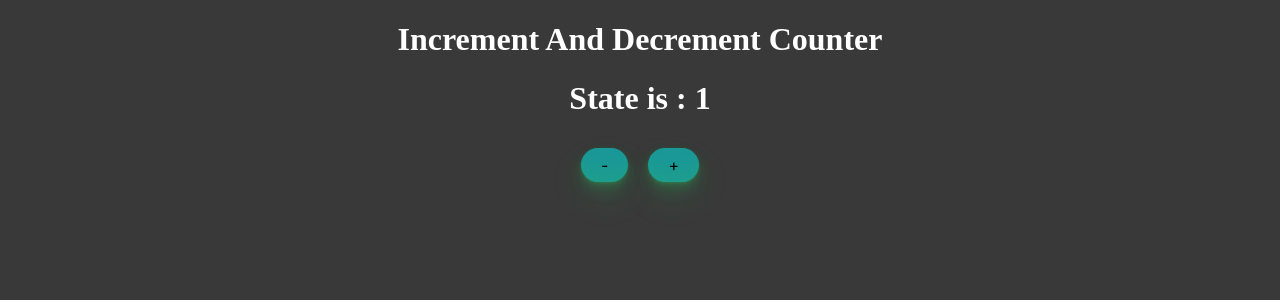
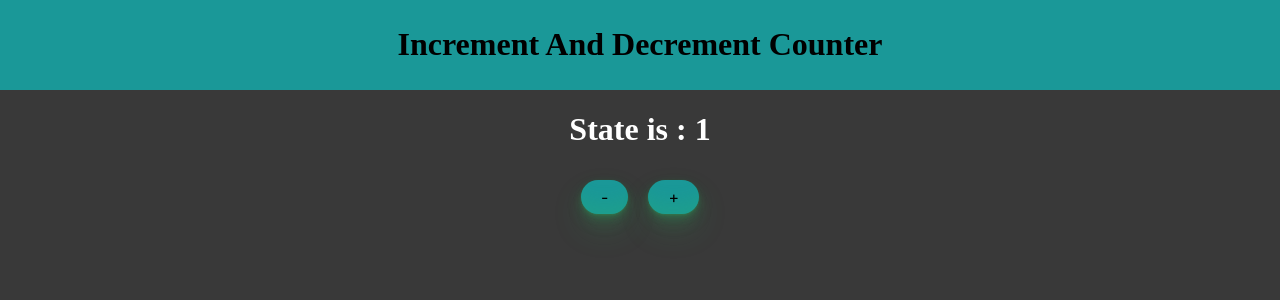
Before and after one commit to Meetawa/increment-decrement-counter, a React (Create React App) app: page / in a window 1280 px wide. Shown: the top 300 px of the page. Built offline with nearby package versions, Linux system fonts and the light colour scheme.

Commit message:
add some css

```diff
--- a/src/index.css
+++ b/src/index.css
@@ -2,9 +2,14 @@ body {
   background-color: rgb(57, 57, 57);
   color: rgb(255, 255, 255);
   text-align: center;
+  margin: 0;
 }
 
-/* CSS */
+.header {
+  background-color: #1a9898;
+  color: black;
+  padding: 5px;
+}
 button {
   background-color: #1a9898;
   border-radius: 100px;
```
